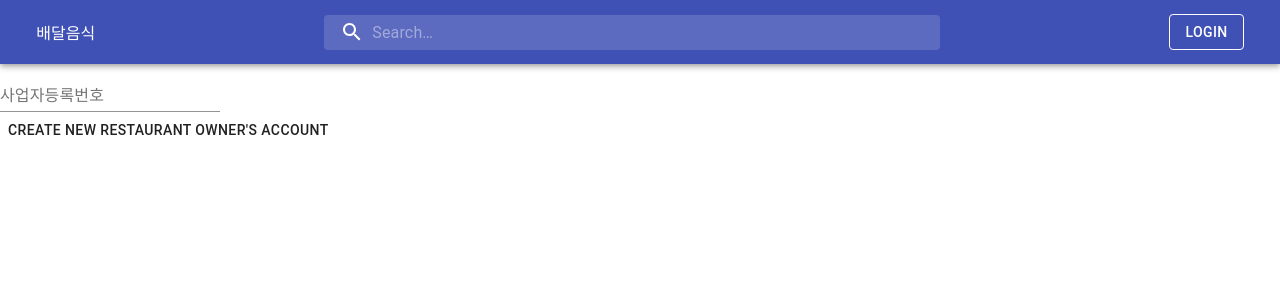
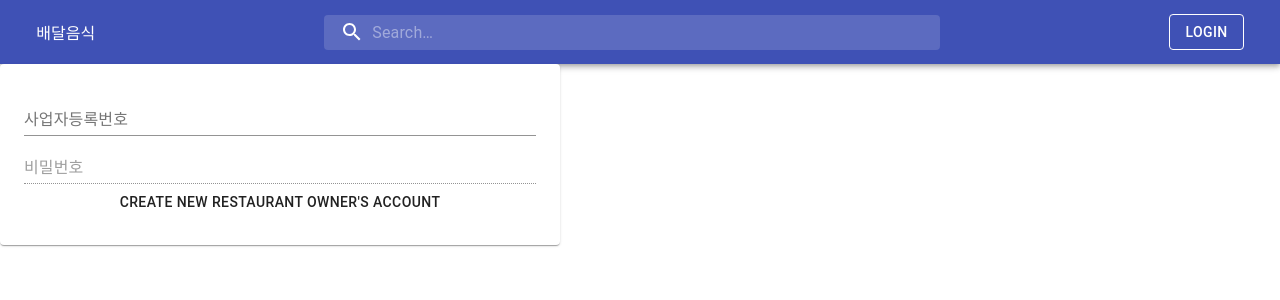
Before and after one commit to moonsong98/madcamp4, a React (Create React App) app: page /AdminManagement in a window 1280 px wide. Shown: the top 300 px of the page. Built offline with nearby package versions, Linux system fonts and the light colour scheme; no server answers.

Commit message:
Add Design of creatin account section in adminmanagement page

```diff
--- a/src/pages/AdminManagementPage.tsx
+++ b/src/pages/AdminManagementPage.tsx
@@ -1,15 +1,31 @@
 import React, { useContext, useState } from 'react';
-import { Button, TextField } from '@material-ui/core';
+import { Button, Paper, TextField } from '@material-ui/core';
+import { createStyles, fade, makeStyles, Theme } from '@material-ui/core/styles';
 import { RestaurantOwnerRegister } from '../types/AuthTypes';
 import axios from 'axios';
 import UserContext from '../contexts/UserContext';
 import { SERVER_URL } from '../config';
+
+const useStyles = makeStyles((theme: Theme) =>
+	createStyles({
+		createAccount: {
+			display: 'flex',
+			flexDirection: 'column',
+			width: '40%',
+			padding: '1.5rem',
+			// justifyContent: 'space-between',
+			// marginLeft: '20%',
+			// marginRight: '20%',
+		},
+	})
+);
 
 function AdminManagementPage() {
 	const [restaurantOwnerRegisterInformation, setRestaurantOnwerRegisterInformation] = useState<RestaurantOwnerRegister>(
 		{ registerNumber: '', password: '' }
 	);
 	const [password, setPassword] = useState('');
+	const classes = useStyles();
 
 	const { userStatus } = useContext(UserContext);
 
@@ -30,6 +46,7 @@ function AdminManagementPage() {
 	return (
 		<form onSubmit={createRestaurantOwnerAccount}>
 			<div>
+				<Paper className={classes.createAccount}>
 					<TextField
 						label="사업자등록번호"
 						placeholder="사업자등록번호를 입력하시오"
@@ -41,9 +58,10 @@ function AdminManagementPage() {
 							});
 						}}
 					/>
+					<TextField disabled label="비밀번호" placeholder="생성된 비밀번호" value={password} />
+					<Button type="submit">Create New Restaurant Owner's Account</Button>
+				</Paper>
 			</div>
-			{password.length > 0 && password}
-			<Button type="submit">Create New Restaurant Owner's Account</Button>
 		</form>
 	);
 }
```
Lines whose indentation alone changed are shown as unchanged.
